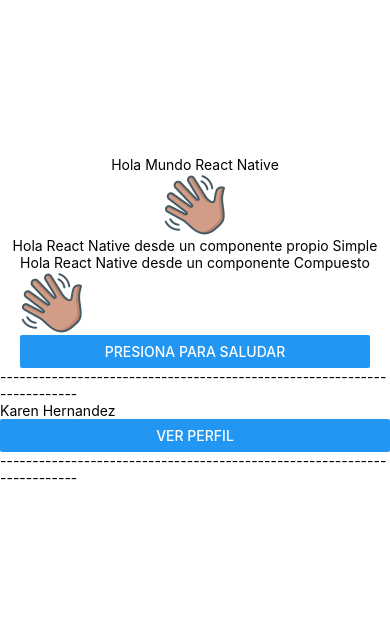
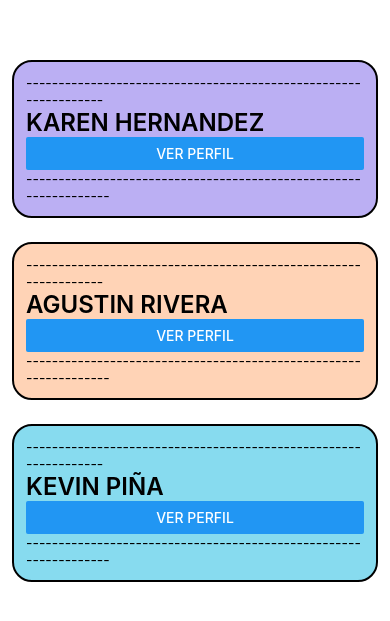
Before and after one commit to 125052386-alt/DAM223, a React Native app in the folder miApp/: screen / in a window 390 px wide. Shown: the part 101-722 px from the top of the page. Built offline with nearby package versions, Linux system fonts and the light colour scheme.

Commit message:
Practica 8 avance en clase

```diff
--- a/miApp/App.js
+++ b/miApp/App.js
@@ -9,16 +9,29 @@ import {Perfil} from './components/Perfil';
 export default function App() {
   return (
     <View style={styles.container}>
-      <Text>Hola Mundo React Native</Text>
-      <Image source={require('./assets/wave.png')}/>
-      <Saludo></Saludo>
-      <StatusBar style="auto" />
-      <Saludo2></Saludo2>
+
       <Perfil
       nombre="Karen Hernandez"
       carrera="ITTID"
       materia="Desarrollo De Aplicaciones Moviles"
       cuatrimestre="4to Cuatrimestre"
+      style={styles.tarjeta1}
+      >
+      </Perfil>
+      <Perfil
+      nombre="Agustin Rivera"
+      carrera="ISC"
+      materia="Desarrollo De Aplicaciones Moviles"
+      cuatrimestre="4to Cuatrimestre"
+      style={styles.tarjeta2}
+      >
+      </Perfil>
+      <Perfil
+      nombre="Kevin Piña"
+      carrera="ITC"
+      materia="Desarrollo De Aplicaciones Moviles"
+      cuatrimestre="4to Cuatrimestre"
+      style={styles.tarjeta3}
       >
       </Perfil>
     </View>
@@ -31,7 +44,12 @@ const styles = StyleSheet.create({
   container: {
     flex: 1,
     backgroundColor: '#fff',
+    flexDirection:'column',
     alignItems: 'center',
     justifyContent: 'center',
   },
+  tarjeta1:{backgroundColor:'#bbaff3'},
+  tarjeta2:{backgroundColor:'#FFD3B6'},
+  tarjeta3:{backgroundColor:'#87dbef'},
+
 });
--- a/miApp/components/Perfil.js
+++ b/miApp/components/Perfil.js
@@ -1,23 +1,50 @@
 import { useState } from 'react';
-import {Text, View, Button} from 'react-native';
+import {Text, View, Button, StyleSheet} from 'react-native';
 
-export const Perfil =({nombre, carrera, materia, cuatrimestre})=>{
+
+export const Perfil =({nombre, carrera, materia, cuatrimestre, style})=>{
     const[mostrar, setMostar] = useState(false);
 
     return(
-        <View>
-            <Text>------------------------------------------------------------------------</Text>
-            <Text>{nombre}</Text>
+        <View style={[estilos.tarjeta,style]}>
+            <Text>----------------------------------------------------------------</Text>
+            <Text style={estilos.nombres}>{nombre}</Text>
 
             { mostrar &&
             <>
-            <Text>{carrera}</Text>
-            <Text>{materia}</Text>
-            <Text>{cuatrimestre}</Text>
+            <Text style={estilos.carrera}>{carrera}</Text>
+            <Text style={estilos.otroTexto}>{materia}</Text>
+            <Text style={estilos.otroTexto}>{cuatrimestre}</Text>
             </>
             }
-            <Button title='ver perfil' onPress={ ()=>setMostar(!mostrar) }></Button>
-            <Text>------------------------------------------------------------------------</Text>
+            <Button title='ver perfil' onPress={ ()=>setMostar(!mostrar)}></Button>
+            <Text>-----------------------------------------------------------------</Text>
         </View>
     )
 }
+const estilos=StyleSheet.create({
+    nombres:{
+        fontSize:24,
+        fontWeight:600,
+        textTransform:'uppercase',
+
+    },
+    carrera:{
+        fontSize:20,
+        fontFamily:'Roboto',
+        color:'purple'
+    },
+    otroTexto:{
+        fontSize:18,
+        fontFamily:'Courier',
+        color:'blue',
+        fontStyle:'italic'
+    },
+    tarjeta:{
+        borderWidth:2,
+        borderRadius:20,
+        padding:12,
+        margin:12,
+    },
+
+});
--- a/miApp/components/Saludo2.js
+++ b/miApp/components/Saludo2.js
@@ -1,11 +1,19 @@
 import {View,Button,Image,Text} from 'react-native';
+import{useState} from 'react';
 
 export const Saludo2 = ()=>{
+    const[saludo,setSaludo]=useState(false)
+
     return(
         <View>
+            <Text>------------------------------------------------------------</Text>
             <Text>Hola React Native desde un componente Compuesto</Text>
+            { saludo &&
+            <>
             <Image source={require('../assets/wave.png')}/>
-            <Button title="Presiona Para saludar" />
+            </>
+            }
+            <Button title="Presiona Para saludar" onPress={ ()=>setSaludo(!saludo)} />
         </View>
     )
 }
```
